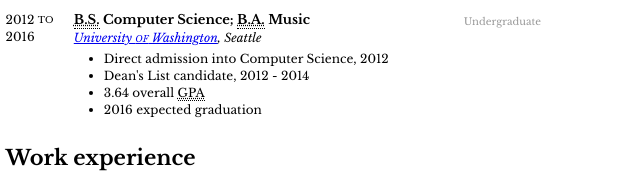
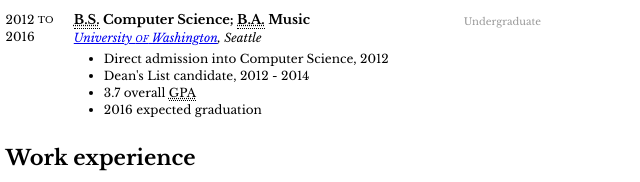
Before and after one commit to g-liu/resume, a plain HTML site: page index.html in a window 1280 px wide. Shown: the part 227-409 px from the top of the page, 227-867 px from the left. Drawn offline with nearby package versions, Linux system fonts and the light colour scheme.

Commit message:
change GPA

```diff
--- a/index.html
+++ b/index.html
@@ -109,7 +109,7 @@
 							<ul class="bulleted">
 								<li>Direct admission into Computer Science, 2012</li>
 								<li>Dean's List candidate, 2012 - 2014</li>
-								<li>3.64 overall <abbr title="Grade Point Average">GPA</abbr></li>
+								<li>3.7 overall <abbr title="Grade Point Average">GPA</abbr></li>
 								<li>2016 expected graduation</li>
 							</ul>
 						</td>
```
